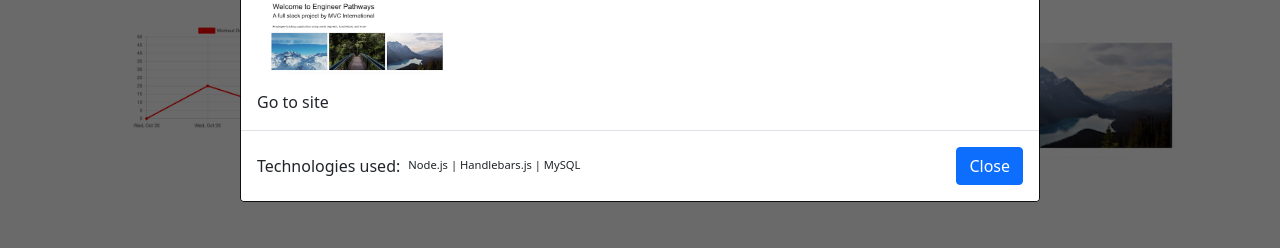
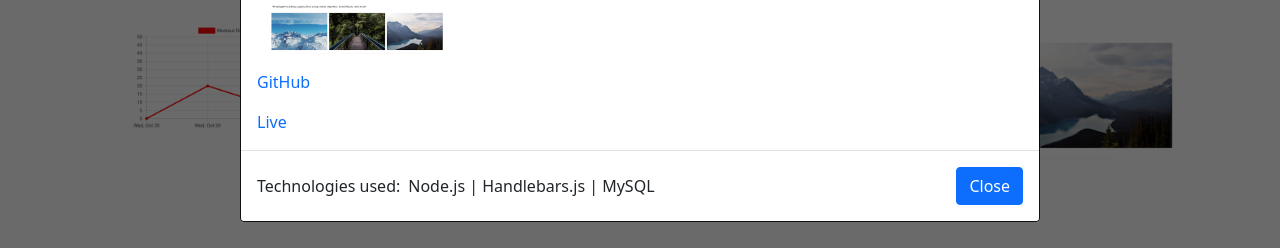
Before and after one commit to mz0121coder/react-display, a React (Create React App) app: page / in a window 1280 px wide. Both pictures are taken after a click on the picture 931 px from the left and 1339 px from the top of the page. Shown: the part 1311-1559 px from the top of the page. Built offline with nearby package versions, Linux system fonts and the light colour scheme.

Commit message:
Styling changes

```diff
--- a/src/screens/portfolio/Portfolio.jsx
+++ b/src/screens/portfolio/Portfolio.jsx
@@ -32,15 +32,23 @@ function Portfolio() {
         </Modal.Body>
         <a
           id="portfolio__modal__link"
-          href={data.link}
+          href={data.github}
           target="_blank"
           rel="noreferrer"
         >
-          Go to site
+          GitHub
+        </a>
+        <a
+          id="portfolio__modal__link"
+          href={data.live}
+          target="_blank"
+          rel="noreferrer"
+        >
+          Live
         </a>
         <Modal.Footer>
           <div>Technologies used: </div>
-          <p style={{ fontSize: "0.7rem", marginRight: "auto" }}>{data.tech}</p>
+          <p style={{ fontSize: "1rem", marginRight: "auto" }}>{data.tech}</p>
           <Button onClick={() => setModalShow(false)}>Close</Button>
         </Modal.Footer>
       </Modal>
@@ -55,7 +63,8 @@ function Portfolio() {
           onClick={() => {
             setTempData({
               image: e.image,
-              link: e.link,
+              github: e.github,
+              live: e.live,
               desc: e.desc,
               summary: e.summary,
               tech: e.tech,
```
